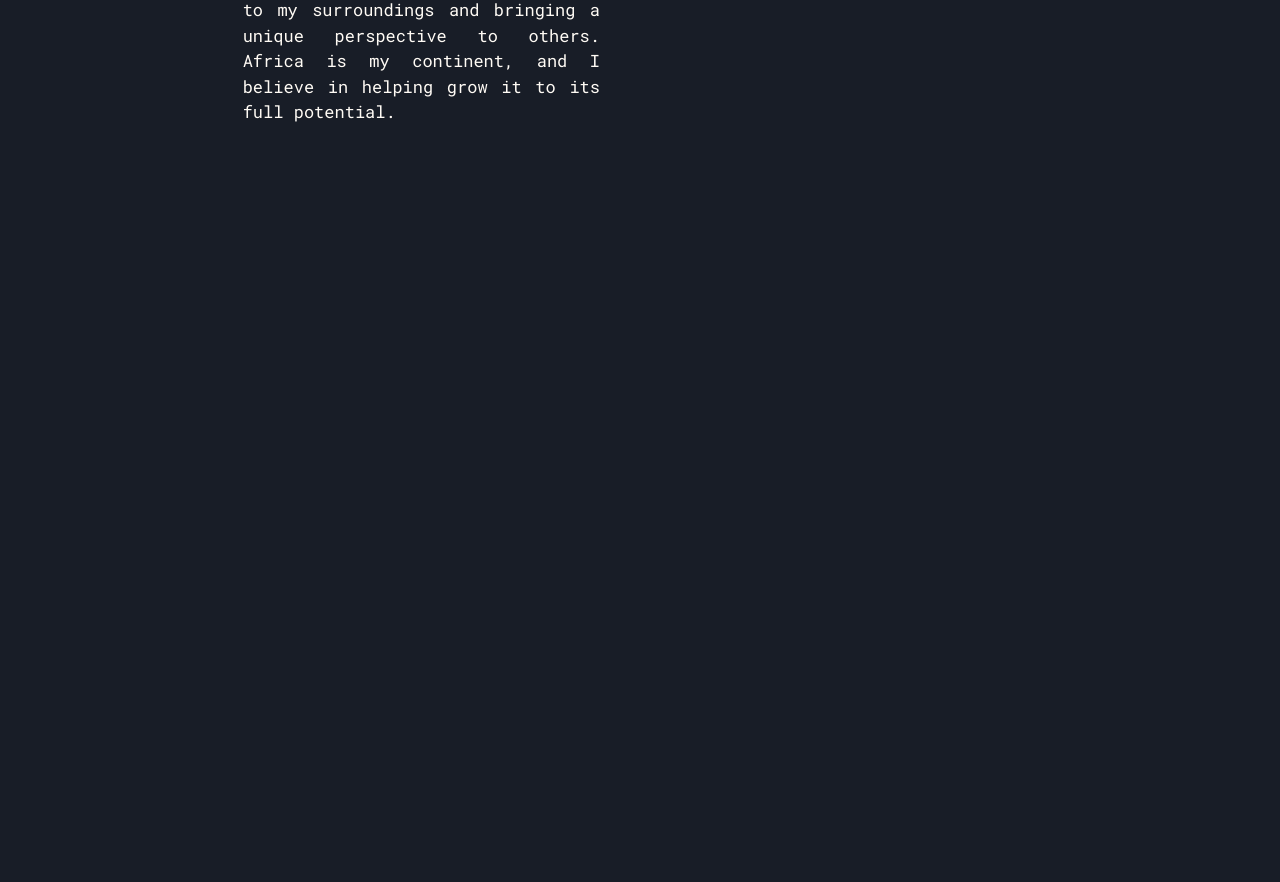
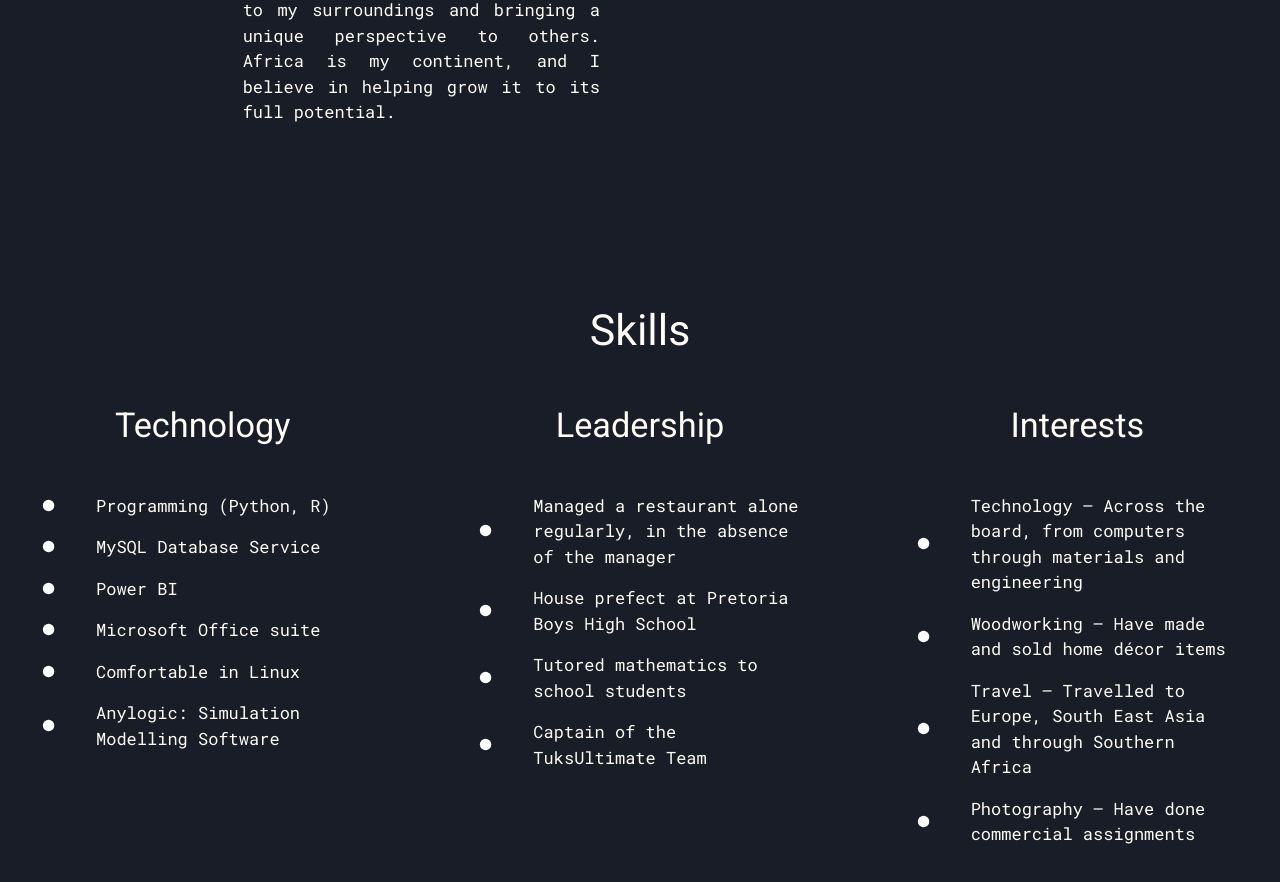
Before and after one commit to VNG-O/VincentGood, a React (Create React App) app in the folder curriculumvitae/: page / in a window 1280 px wide. Shown: the part 1480-2362 px from the top of the page. Before the commit the page ends 1645 px from the top, so only its background shows below. Built offline with nearby package versions, Linux system fonts and the light colour scheme.

Commit message:
skills component

```diff
--- a/curriculumvitae/src/App.js
+++ b/curriculumvitae/src/App.js
@@ -4,6 +4,7 @@ import CssBaseline from "@material-ui/core/CssBaseline";
 import { ThemeProvider, makeStyles } from '@material-ui/core';
 import { darkTheme } from './theme';
 import Navbar from './components/Navbar';
+import Skills from './components/Skills';
 
 const useStyles = makeStyles({
   root: {
@@ -31,6 +32,7 @@ const classes = useStyles();
       <Navbar/>
       <Banner className={classes.section} id="home"/>
       <AboutMe className={classes.section} id="aboutMe"/>
+      <Skills className={classes.section} />
     </ThemeProvider>
   );
 }
--- a/curriculumvitae/src/components/AboutMe.jsx
+++ b/curriculumvitae/src/components/AboutMe.jsx
@@ -16,6 +16,7 @@ const AboutMe = (props) => {
     return (
         <Box className={props.className} textAlign="justify" id={props.id} pt="8rem">
             <Container>
+
                 <Typography variant="h2" align="center" style={{ paddingBottom: "3rem"}}>
                     A little bit about me...
                 </Typography>
--- a/curriculumvitae/src/components/Banner.jsx
+++ b/curriculumvitae/src/components/Banner.jsx
@@ -1,5 +1,5 @@
 import { darkTheme } from '../theme';
-import { Box, Grid, Typography, Button, makeStyles, IconButton, Link } from '@material-ui/core';
+import { Box, Grid, Typography, Button, makeStyles, IconButton, Link, createStyles } from '@material-ui/core';
 import Headshot from '../assets/headshot.jpg';
 import PhoneIcon from '@material-ui/icons/Phone';
 import LinkedInIcon from '@material-ui/icons/LinkedIn';
@@ -7,25 +7,6 @@ import LocationOnIcon from '@material-ui/icons/LocationOn';
 import CakeIcon from '@material-ui/icons/Cake';
 import EmailIcon from '@material-ui/icons/Email';
 import GetAppIcon from '@material-ui/icons/GetApp';
-
-const socials = [
-    {
-        icon: PhoneIcon,
-        info: "(+27)79 887 2395",
-    },
-    {
-        icon: EmailIcon,
-        info: "vincent.nick.good@gmail.com",
-    },
-    {
-        icon: LocationOnIcon,
-        info: "Pretoria, South Africa",
-    },
-    {
-        icon: CakeIcon,
-        info: "16 February 1997",
-    },
-]
 
 const useStyles = makeStyles({
     headshot: {
@@ -57,6 +38,14 @@ const useStyles = makeStyles({
         paddingBottom: "0.5rem",
         color: darkTheme.palette.primary.main,
     },
+
+    email: {
+        color: darkTheme.palette.text.primary,
+
+        "&:hover": {
+            color:  darkTheme.palette.primary.main,
+        },
+    }
   });
 
 const Banner = (props) => {
@@ -78,14 +67,38 @@ const Banner = (props) => {
                     <Typography variant="h3">
                         Industrial Engineer
                     </Typography>
-                        {socials.map((item, index) => (
-                            <Box key={index} display="flex" alignItems="center" justifyContent={{ xs: "center", md: "left" }}>
-                                {<item.icon className={classes.socialIcon}/>}
-                                <Typography variant="body1">
-                                    {item.info}
-                                </Typography>
-                            </Box>
-                        ))}
+
+                        <Box display="flex" alignItems="center" justifyContent={{ xs: "center", md: "left" }}>
+                            <PhoneIcon className={classes.socialIcon} />
+                            <Typography variant="body1">
+                                (+27)79 887 2395
+                            </Typography>
+                        </Box>
+
+                        <Box display="flex" alignItems="center" justifyContent={{ xs: "center", md: "left" }}>
+                            <EmailIcon className={classes.socialIcon}/>
+                            <Typography
+                            className={classes.email}
+                            variant="body1"
+                            component={Link}
+                            href="mailto:vincent.nick.good@gmail.com">
+                                vincent.nick.good@gmail.com
+                            </Typography>
+                        </Box>
+
+                        <Box display="flex" alignItems="center" justifyContent={{ xs: "center", md: "left" }}>
+                            <LocationOnIcon className={classes.socialIcon} />
+                            <Typography variant="body1">
+                                Pretoria, South Africa
+                            </Typography>
+                        </Box>
+
+                        <Box display="flex" alignItems="center" justifyContent={{ xs: "center", md: "left" }}>
+                            <CakeIcon className={classes.socialIcon} />
+                            <Typography variant="body1">
+                                16 February 1997
+                            </Typography>
+                        </Box>
 
                     <Box display="flex" alignItems="center" justifyContent={{xs: "center", md: "left"}}>
 
--- a/curriculumvitae/src/components/Navbar.jsx
+++ b/curriculumvitae/src/components/Navbar.jsx
@@ -40,7 +40,6 @@ const Navbar = () => {
             <Box className={classes.navBox}>
                 <Toolbar>
 
-                    {/* <Container > */}
                     <Tabs
                     value={value}
                     onChange={handleChange}
--- /dev/null
+++ b/curriculumvitae/src/components/Skill.jsx
@@ -0,0 +1,37 @@
+import { Container, Typography, List, ListItemIcon, ListItem, ListItemText } from "@material-ui/core"
+import FiberManualRecordIcon from '@material-ui/icons/FiberManualRecord';
+import { darkTheme } from "../theme";
+
+const Skill = ({ skill }) => {
+    return (
+        <Container style={{padding: "0", position: "relative"}}>
+
+            <Typography xs variant="h4">
+                    {skill.title}
+            </Typography>
+
+            {skill.icon}
+
+            <List dense={true}>
+
+                {skill.info.map((item, index) => (
+                    <ListItem key={index}>
+
+                        <ListItemIcon>
+                            <FiberManualRecordIcon htmlColor="#000"/>
+                        </ListItemIcon>
+                        <ListItemText
+                            primary={<Typography variant="body1">
+                                        {item}
+                                    </Typography>} />
+
+                    </ListItem>
+                ))}
+
+            </List>
+
+        </Container>
+    )
+}
+
+export default Skill
--- /dev/null
+++ b/curriculumvitae/src/components/Skills.jsx
@@ -0,0 +1,136 @@
+// import Skill from "./Skill";
+import { Box, Typography, Grid, Container, List, ListItemIcon, ListItem, ListItemText } from "@material-ui/core"
+import { darkTheme } from "../theme";
+import LaptopMacIcon from '@material-ui/icons/LaptopMac';
+import GroupIcon from '@material-ui/icons/Group';
+import BeachAccessIcon from '@material-ui/icons/BeachAccess';
+import FiberManualRecordIcon from '@material-ui/icons/FiberManualRecord';
+
+const skills = [
+    {
+        title: "Technology",
+        icon: <LaptopMacIcon style={
+                                                        {
+                                                            fontSize: "4.5rem",
+                                                            position: "absolute",
+                                                            zIndex: "1",
+                                                            top: "-15px",
+                                                            left: "0"
+                                                        }
+                                                    } />,
+        info: [
+            "Programming (Python, R)",
+            "MySQL Database Service",
+            "Power BI",
+            "Microsoft Office suite",
+            "Comfortable in Linux",
+            "Anylogic: Simulation Modelling Software",
+            ]
+    },
+    {
+        title: "Leadership",
+        icon: <GroupIcon style={
+                                                    {
+                                                        fontSize: "4.5rem",
+                                                        position: "absolute",
+                                                        zIndex: "1",
+                                                        top: "-15px",
+                                                        left: "0"
+                                                    }
+                                                } />,
+        info: [
+            "Managed a restaurant alone regularly, in the absence of the manager",
+            "House prefect at Pretoria Boys High School",
+            "Tutored mathematics to school students",
+            "Captain of the TuksUltimate Team",
+            ]
+    },
+    {
+        title: "Interests",
+        icon: <BeachAccessIcon style={
+                                                        {
+                                                            fontSize: "4.5rem",
+                                                            position: "absolute",
+                                                            zIndex: "1",
+                                                            top: "-15px",
+                                                            left: "0"
+                                                        }
+                                                    } />,
+        info: [
+            "Technology – Across the board, from computers through materials and engineering",
+            "Woodworking – Have made and sold home décor items",
+            "Travel – Travelled to Europe, South East Asia and through Southern Africa",
+            "Photography – Have done commercial assignments",
+            ]
+    },
+]
+
+const Skills = (props) => {
+    return (
+        // <Box>
+        //     <Container>
+
+        //         <Typography variant="h2" align="center" style={{ paddingBottom: "3rem"}}>
+        //             Skills
+        //         </Typography>
+
+        //         <Grid container justifyContent="center" spacing={10}>
+
+        //             {skills.map((item, index) => (
+        //                 <Grid item key={index} md={4}>
+        //                     <Skill skill={item}/>
+        //                 </Grid>
+        //             ))}
+
+        //         </Grid>
+
+        //     </Container>
+        // </Box>
+
+        <Box className={props.className} textAlign="justify" id={props.id} pt="8rem">
+            <Container>
+
+                <Typography variant="h2" align="center" style={{ paddingBottom: "3rem"}}>
+                    Skills
+                </Typography>
+
+                <Grid container justifyContent="center" spacing={10}>
+
+                    {skills.map((item, index) => (
+
+                        <Grid item key={index} md={4}>
+                            <Typography variant="h3" align="center">
+                                {item.title}
+                            </Typography>
+
+                            <List dense={true}>
+
+                            {item.info.map((item, index) => (
+                                <ListItem key={index}>
+
+                                    <ListItemIcon>
+                                        <FiberManualRecordIcon />
+                                    </ListItemIcon>
+
+                                    <ListItemText
+                                    primary={
+                                    <Typography variant="body1">
+                                        {item}
+                                    </Typography>} />
+
+                    </ListItem>
+                ))}
+
+            </List>
+                        </Grid>
+
+                    ))}
+
+                </Grid>
+
+            </Container>
+        </Box>
+    )
+}
+
+export default Skills
--- a/curriculumvitae/src/theme.jsx
+++ b/curriculumvitae/src/theme.jsx
@@ -32,6 +32,10 @@ export const darkTheme = createTheme({
       fontFamily: "Roboto",
     },
 
+    h2: {
+      fontFamily: "Roboto",
+    },
+
     h3: {
       fontFamily: "Roboto",
       marginBottom: "2rem",
```
Also changed, not shown: curriculumvitae/src/components/TabPanel.jsx (deleted, +0 -29 lines).
